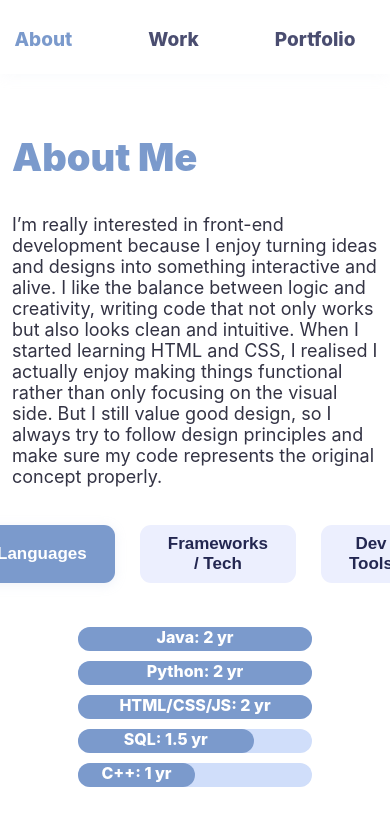
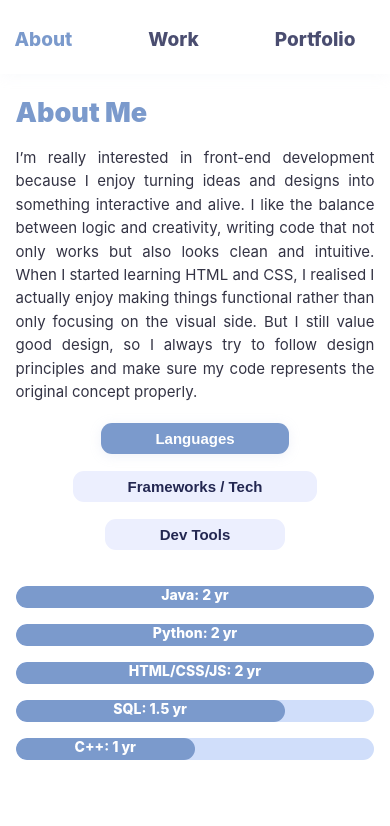
Before and after one commit to jaeyunjks/jaeyun-portfolio, a React (Create React App) app: page /about in a window 390 px wide. Shown: the top 826 px of the page. Built offline with nearby package versions, Linux system fonts and the light colour scheme.

Commit message:
editing email.js and mobile feature responsiveness

```diff
--- a/src/pages/AboutPage.js
+++ b/src/pages/AboutPage.js
@@ -1,6 +1,6 @@
 import React, { useState, useEffect } from "react";
 
-// Replace with your actual values & options
+// Skills data as before
 const LANG_SKILLS = [
     { lang: "Java", lvl: 2 },
     { lang: "Python", lvl: 2 },
@@ -8,7 +8,6 @@ const LANG_SKILLS = [
     { lang: "SQL", lvl: 1.5 },
     { lang: "C++", lvl: 1 },
 ];
-
 const FRAMEWORKS = [
     { name: "React", lvl: 2 },
     { name: "Django", lvl: 1.5 },
@@ -17,7 +16,6 @@ const FRAMEWORKS = [
     { name: "JSP", lvl: 1 },
     { name: "Bootstrap", lvl: 2 }
 ];
-
 const DEVTOOLS = [
     { name: "Git", lvl: 2 },
     { name: "Jira", lvl: 1.5 },
@@ -26,26 +24,48 @@ const DEVTOOLS = [
     { name: "VSCode", lvl: 2 },
     { name: "Figma", lvl: 1.5 }
 ];
-
 const SECTION_TABS = [
     { key: "languages", label: "Languages" },
     { key: "frameworks", label: "Frameworks / Tech" },
     { key: "tools", label: "Dev Tools" },
 ];
 
-// animated bar component
+// Responsive detector hook
+function useIsMobile(breakpoint = 600) {
+    const [isMobile, setIsMobile] = useState(window.innerWidth < breakpoint);
+    useEffect(() => {
+        function handleResize() {
+            setIsMobile(window.innerWidth < breakpoint);
+        }
+        window.addEventListener("resize", handleResize);
+        return () => window.removeEventListener("resize", handleResize);
+    }, [breakpoint]);
+    return isMobile;
+}
+
+// Animated bar component (responsive width)
 function AnimatedBar({ value, max = 2, color = "#7B9ACC", label }) {
+    const isMobile = useIsMobile();
     const [width, setWidth] = useState(0);
     useEffect(() => {
         setTimeout(() => setWidth((value / max) * 100), 200);
     }, [value, max]);
+    const barWidth = isMobile ? "92vw" : 260;
     return (
         <div style={{
-            background: "#D0DEFA", height: 24, borderRadius: 16, minWidth: 60, marginTop: 6, marginBottom: 4,
-            position: "relative", width: 260, maxWidth: "60vw"
+            background: "#D0DEFA",
+            height: isMobile ? 22 : 24,
+            borderRadius: 16,
+            minWidth: isMobile ? 80 : 60,
+            marginTop: isMobile ? 9 : 6,
+            marginBottom: isMobile ? 7 : 4,
+            position: "relative",
+            width: barWidth,
+            maxWidth: isMobile ? "99vw" : "60vw",
+            overflow: "hidden"
         }}>
             <div style={{
-                height: 24,
+                height: isMobile ? 22 : 24,
                 borderRadius: 16,
                 background: color,
                 width: `${width}%`,
@@ -56,7 +76,12 @@ function AnimatedBar({ value, max = 2, color = "#7B9ACC", label }) {
                 transition: "width .8s cubic-bezier(.81,-0.22,.32,1.17)"
             }}>
                 <span style={{
-                    position: "absolute", left: "50%", transform: "translateX(-50%)", width: "90%", textAlign: "center"
+                    position: "absolute",
+                    left: "50%",
+                    transform: "translateX(-50%)",
+                    width: "90%",
+                    textAlign: "center",
+                    fontSize: isMobile ? 14 : 16,
                 }}>
                     {label} {value} yr
                 </span>
@@ -67,6 +92,7 @@ function AnimatedBar({ value, max = 2, color = "#7B9ACC", label }) {
 
 export default function AboutPage() {
     const [section, setSection] = useState("languages");
+    const isMobile = useIsMobile();
 
     let skillList;
     if (section === "languages") skillList = LANG_SKILLS.map(s =>
@@ -80,16 +106,44 @@ export default function AboutPage() {
     );
 
     return (
-        <div style={{ maxWidth: 700, margin: "60px auto", color: "#232751", padding: "0 12px" }}>
-            <h1 style={{ fontWeight: 900, fontSize: 38, color: "#7B9ACC" }}>About Me</h1>
-            <p style={{ fontSize: 18, margin: "34px 0", color: "#334" }}>
+        <div
+            style={{
+                maxWidth: isMobile ? "97vw" : 700,
+                margin: isMobile ? "22px auto" : "60px auto",
+                color: "#232751",
+                padding: isMobile ? "0 4vw" : "0 18px"
+            }}>
+            <h1
+                style={{
+                    fontWeight: 900,
+                    fontSize: isMobile ? 27 : 38,
+                    color: "#7B9ACC",
+                    marginBottom: isMobile ? 17 : 24
+                }}
+            >About Me</h1>
+            <p
+                style={{
+                    fontSize: isMobile ? 15 : 18,
+                    margin: isMobile ? "16px 0" : "34px 0",
+                    color: "#334",
+                    lineHeight: isMobile ? 1.56 : 1.7,
+                    textAlign: isMobile ? "justify" : "left"
+                }}
+            >
                 I’m really interested in front-end development because I enjoy turning ideas and designs into something interactive and alive. I like the balance between logic and creativity, writing code that not only works but also looks clean and intuitive. When I started learning HTML and CSS, I realised I actually enjoy making things functional rather than only focusing on the visual side. But I still value good design, so I always try to follow design principles and make sure my code represents the original concept properly.
             </p>
-
-            <div style={{
-                display: "flex", justifyContent: "center", gap: 25,
-                margin: "38px 0", minHeight: 40
-            }}>
+            <div
+                style={{
+                    display: "flex",
+                    flexDirection: isMobile ? "column" : "row",
+                    justifyContent: "center",
+                    alignItems: "center",
+                    gap: isMobile ? 10 : 25,
+                    margin: isMobile ? "20px 0" : "38px 0",
+                    minHeight: isMobile ? 30 : 40,
+                    width: "100%",
+                }}
+            >
                 {SECTION_TABS.map(tab => (
                     <button
                         key={tab.key}
@@ -98,20 +152,30 @@ export default function AboutPage() {
                             background: section === tab.key ? "#7B9ACC" : "#ECEFFE",
                             color: section === tab.key ? "#fff" : "#232751",
                             fontWeight: 700,
-                            border: 0, borderRadius: 11, padding: "9px 28px", fontSize: 17,
+                            border: 0,
+                            borderRadius: 11,
+                            padding: isMobile ? "7px 14vw" : "9px 28px",
+                            fontSize: isMobile ? 15 : 17,
                             boxShadow: section === tab.key ? "0 2px 12px #acbedd35" : "none",
-                            transition: "all .16s"
+                            transition: "all .16s",
+                            marginBottom: isMobile ? 7 : 0
                         }}
                     >
                         {tab.label}
                     </button>
                 ))}
             </div>
-
-            <div style={{
-                minHeight: 320, display: "flex", flexDirection: "column", alignItems: "center",
-                justifyContent: "flex-start", transition: "all .35s"
-            }}>
+            <div
+                style={{
+                    minHeight: isMobile ? 110 : 320,
+                    display: "flex",
+                    flexDirection: "column",
+                    alignItems: "center",
+                    justifyContent: "flex-start",
+                    width: "100%",
+                    transition: "all .35s"
+                }}
+            >
                 {skillList}
             </div>
         </div>
--- a/src/pages/ContactPage.js
+++ b/src/pages/ContactPage.js
@@ -1,19 +1,33 @@
-import React, { useRef } from "react";
+import React, { useRef, useState, useEffect } from "react";
 import emailjs from "@emailjs/browser";
+
+// Responsive device hook
+function useIsMobile(breakpoint = 600) {
+    const [isMobile, setIsMobile] = useState(window.innerWidth < breakpoint);
+    useEffect(() => {
+        function handleResize() {
+            setIsMobile(window.innerWidth < breakpoint);
+        }
+        window.addEventListener("resize", handleResize);
+        return () => window.removeEventListener("resize", handleResize);
+    }, [breakpoint]);
+    return isMobile;
+}
 
 export default function ContactPage() {
     const form = useRef();
+    const isMobile = useIsMobile();
+    const today = new Date().toLocaleString();
 
-    // Function to handle email sending
     const sendEmail = (e) => {
         e.preventDefault();
 
         emailjs
             .sendForm(
-                "service_jkgvb2e",           // Your EmailJS Service ID
-                "template_hm943z9",           // Your Template ID from EmailJS
-                form.current,                // Form reference
-                { publicKey: "cfBYxuTPnUhXt9G1j" } // Your Public Key
+                "service_jkgvb2e",
+                "template_hm943z9",
+                form.current,
+                { publicKey: "cfBYxuTPnUhXt9G1j" }
             )
             .then(
                 () => {
@@ -29,42 +43,60 @@ export default function ContactPage() {
     return (
         <div
             style={{
-                maxWidth: 600,
-                margin: "80px auto 32px",
+                maxWidth: isMobile ? "98vw" : 600,
+                margin: isMobile ? "30px auto 10px" : "80px auto 32px",
                 color: "#232751",
                 textAlign: "center",
-                padding: "0 15px",
+                padding: isMobile ? "0 4vw" : "0 15px",
             }}
         >
             <h1
                 style={{
                     fontWeight: 900,
-                    fontSize: 38,
+                    fontSize: isMobile ? 28 : 38,
                     color: "#7B9ACC",
-                    marginBottom: 24,
+                    marginBottom: isMobile ? 15 : 24,
                 }}
             >
                 Contact Me
             </h1>
 
-            <p style={{ fontSize: 18, marginBottom: 23 }}>
+            <p style={{
+                fontSize: isMobile ? 15 : 18,
+                marginBottom: isMobile ? 18 : 23,
+            }}>
                 Thank you for your interest in getting in touch!<br />
                 I value open communication and welcome any inquiries, feedback, or
-                collaboration opportunities.<br />
-                <br />
+                collaboration opportunities.<br /><br />
                 Please don't hesitate to get in touch either by the form below, or:
             </p>
 
-            <div style={{ fontSize: 20, fontWeight: 700, margin: 20 }}>
+            <div style={{
+                fontSize: isMobile ? 15 : 20,
+                fontWeight: 700,
+                margin: isMobile ? 12 : 20,
+                display: "flex",
+                flexDirection: isMobile ? "column" : "row",
+                alignItems: isMobile ? "flex-start" : "center",
+                justifyContent: "center",
+                gap: isMobile ? 8 : 28,
+            }}>
                 <a
                     href="https://www.linkedin.com/in/yafiefarabi0710/"
-                    style={{ color: "#7B9ACC", marginRight: 28, textDecoration: "none" }}
+                    style={{
+                        color: "#7B9ACC",
+                        marginBottom: isMobile ? 8 : 0,
+                        textDecoration: "none"
+                    }}
                 >
                     LinkedIn
                 </a>
                 <a
                     href="mailto:yaafiiee.10@gmail.com"
-                    style={{ color: "#7B9ACC", textDecoration: "none" }}
+                    style={{
+                        color: "#7B9ACC",
+                        textDecoration: "none"
+                    }}
                 >
                     yaafiiee.10@gmail.com
                 </a>
@@ -74,26 +106,26 @@ export default function ContactPage() {
                 ref={form}
                 onSubmit={sendEmail}
                 style={{
-                    margin: "58px auto 0",
-                    maxWidth: 410,
+                    margin: isMobile ? "22px auto 0" : "58px auto 0",
+                    maxWidth: isMobile ? "100vw" : 410,
                     background: "#F9FAFC",
                     borderRadius: 14,
-                    padding: 30,
+                    padding: isMobile ? "14px 8vw" : "30px",
                     boxShadow: "0 2px 12px #e6f0f925",
                 }}
             >
                 <input
-                    name="user_name"
+                    name="name"
                     placeholder="Your Name"
                     required
                     style={{
                         display: "block",
                         width: "100%",
-                        marginBottom: 18,
+                        marginBottom: isMobile ? 10 : 18,
                         border: "1px solid #CAD3E2",
                         borderRadius: 8,
-                        fontSize: 16,
-                        padding: 12,
+                        fontSize: isMobile ? 15 : 16,
+                        padding: isMobile ? 10 : 12,
                     }}
                 />
 
@@ -105,11 +137,26 @@ export default function ContactPage() {
                     style={{
                         display: "block",
                         width: "100%",
-                        marginBottom: 18,
+                        marginBottom: isMobile ? 10 : 18,
                         border: "1px solid #CAD3E2",
                         borderRadius: 8,
-                        fontSize: 16,
-                        padding: 12,
+                        fontSize: isMobile ? 15 : 16,
+                        padding: isMobile ? 10 : 12,
+                    }}
+                />
+
+                <input
+                    name="subject"
+                    placeholder="Subject"
+                    required
+                    style={{
+                        display: "block",
+                        width: "100%",
+                        marginBottom: isMobile ? 10 : 18,
+                        border: "1px solid #CAD3E2",
+                        borderRadius: 8,
+                        fontSize: isMobile ? 15 : 16,
+                        padding: isMobile ? 10 : 12,
                     }}
                 />
 
@@ -120,13 +167,19 @@ export default function ContactPage() {
                     style={{
                         display: "block",
                         width: "100%",
-                        marginBottom: 18,
+                        marginBottom: isMobile ? 10 : 18,
                         border: "1px solid #CAD3E2",
                         borderRadius: 8,
-                        fontSize: 16,
-                        padding: 12,
-                        minHeight: 90,
+                        fontSize: isMobile ? 15 : 16,
+                        padding: isMobile ? 10 : 12,
+                        minHeight: isMobile ? 64 : 90,
                     }}
+                />
+
+                <input
+                    type="hidden"
+                    name="time"
+                    value={today}
                 />
 
                 <button
@@ -136,12 +189,13 @@ export default function ContactPage() {
                         background: "#7B9ACC",
                         color: "#fff",
                         fontWeight: 800,
-                        fontSize: 17,
+                        fontSize: isMobile ? 15 : 17,
                         border: 0,
                         borderRadius: 10,
-                        padding: "14px 0",
+                        padding: isMobile ? "11px 0" : "14px 0",
                         marginTop: 8,
                         cursor: "pointer",
+                        boxShadow: isMobile ? "0 2px 8px #e6f0f945" : "0 2px 12px #e6f0f925",
                     }}
                 >
                     Send Message
```
